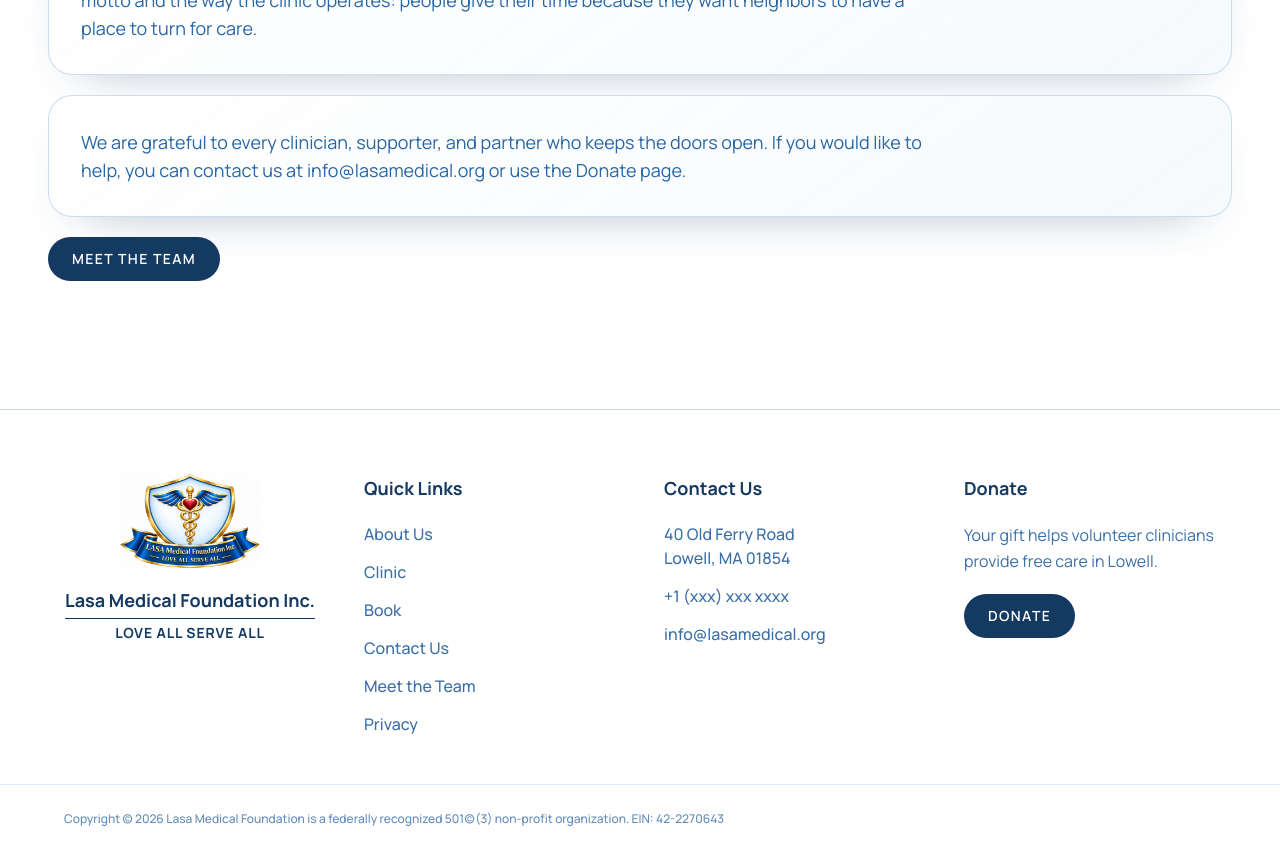
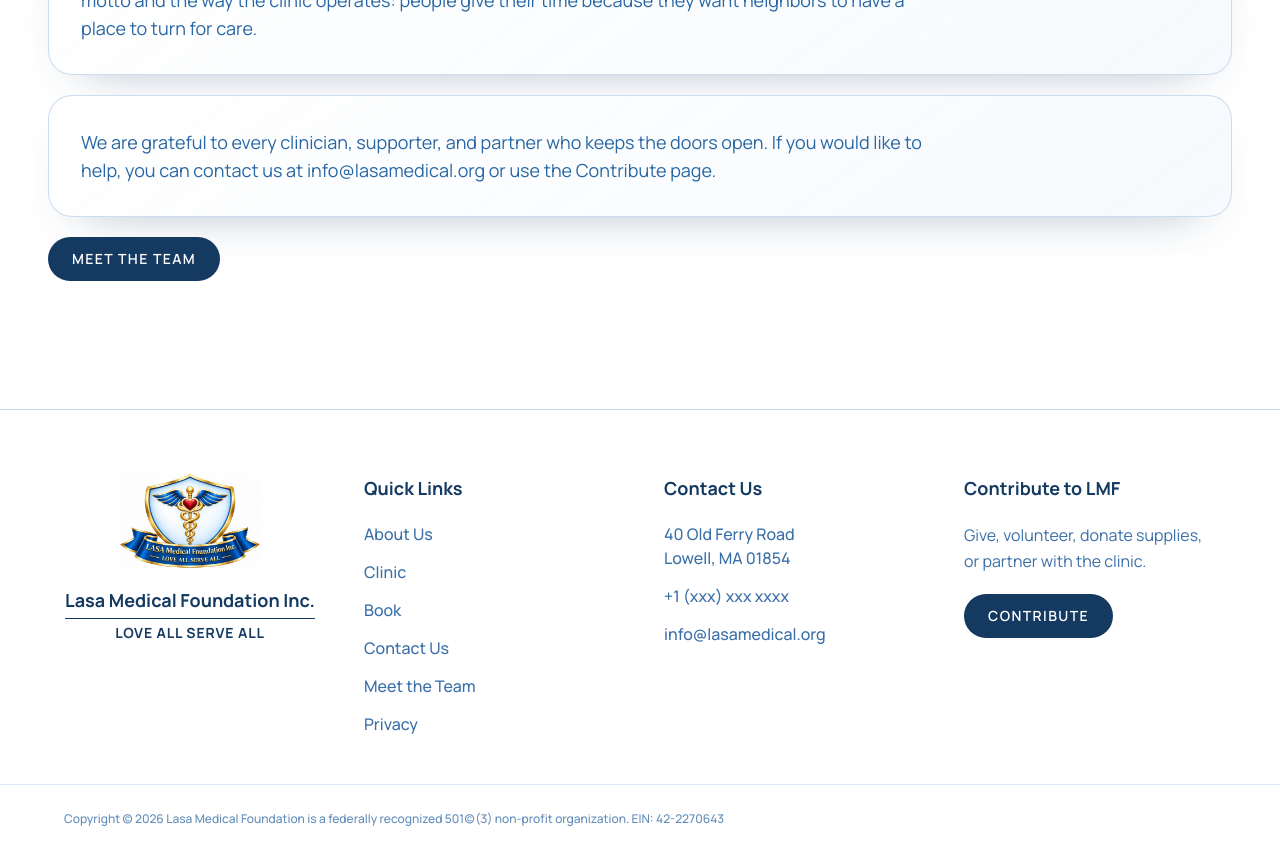
Before and after one commit to LASA-git/LMF-Frontend, a React (Vite) app: page /en in a window 1280 px wide. Shown: the part 860-1724 px from the top of the page. Built offline with nearby package versions, Linux system fonts and the light colour scheme; no server answers.

Commit message:
contribute to LMF

```diff
--- a/src/constants/contact.js
+++ b/src/constants/contact.js
@@ -8,6 +8,8 @@ export const CONTACT = {
   faxLabel: '',
   emailHref: 'mailto:info@lasamedical.org',
   emailLabel: 'info@lasamedical.org',
+  paypalDonateUrl: '',
+  volunteerFormUrl: '',
   facebookUrl: 'https://m.facebook.com/loveallserveallne/',
   mapsEmbedUrl: 'https://www.google.com/maps?q=40+Old+Ferry+Road,+Lowell,+MA+01854&output=embed',
   mapsOpenUrl: 'https://maps.app.goo.gl/b16FkqyKXTAioZb37',
--- a/src/content/en.js
+++ b/src/content/en.js
@@ -24,7 +24,7 @@ export const en = {
     { id: 'clinic', label: 'Clinic', to: '/en/clinic' },
     { id: 'book', label: 'Book', to: '/en/schedule' },
     { id: 'contact', label: 'Contact Us', to: '/en/contact' },
-    { id: 'donate', label: 'Donate', to: '/en/donate', emphasize: true },
+    { id: 'donate', label: 'Contribute to LMF', to: '/en/donate', emphasize: true },
   ],
   splash: {
     title: 'LASA Medical Foundation',
@@ -42,7 +42,7 @@ export const en = {
       'LASA Medical Foundation is a Massachusetts-based 501(c)(3) nonprofit organized to provide free and low-cost healthcare to underserved people through a volunteer-driven clinic. No service is contingent on a patient’s ability to pay or insurance status.',
       'The clinic offers non-emergency primary care for acute and chronic conditions. Volunteer physicians, nurse practitioners, physician assistants, registered nurses, physical therapists, and community members staff each clinic day without salaries, so as much support as possible goes to patient care.',
       'Many of those volunteers come from the Lowell community we serve. “Love All, Serve All” is both our motto and the way the clinic operates: people give their time because they want neighbors to have a place to turn for care.',
-      'We are grateful to every clinician, supporter, and partner who keeps the doors open. If you would like to help, you can contact us at info@lasamedical.org or use the Donate page.',
+      'We are grateful to every clinician, supporter, and partner who keeps the doors open. If you would like to help, you can contact us at info@lasamedical.org or use the Contribute page.',
     ],
   },
   team: {
@@ -77,10 +77,29 @@ export const en = {
     scheduleCta: 'Book a clinic day',
   },
   donate: {
-    title: 'Donate',
-    body: 'Your gift helps volunteer clinicians provide free care in Lowell. PayPal checkout will be connected here next.',
-    button: 'Donate',
-    comingSoon: 'The PayPal redirect is not configured yet. This button is a placeholder.',
+    title: 'Contribute to LMF',
+    lede: 'Support the clinic through a gift, your time, supplies, or a community partnership.',
+    button: 'Contribute',
+    donation: {
+      title: 'Make a Donation',
+      body: 'Your gift helps volunteer clinicians provide free care in Lowell.',
+      button: 'Donate',
+      note: 'PayPal checkout will be connected here next.',
+    },
+    volunteer: {
+      title: 'Volunteer',
+      body: 'Join volunteer clinicians and community members at the free medical clinic.',
+      button: 'Volunteer',
+      note: 'A volunteer form will be connected here soon.',
+    },
+    supplies: {
+      title: 'Donate Medical Supplies',
+      body: 'To donate medical supplies, contact Vijay Sarathy, Clinic Administrator.',
+    },
+    partner: {
+      title: 'Become a Community Partner',
+      body: 'To become a community partner, contact Vijay Sarathy, Clinic Administrator.',
+    },
   },
   clinic: {
     heroTitle: 'The Clinic',
@@ -94,7 +113,7 @@ export const en = {
       { id: 'contact', label: 'Contact' },
       { id: 'privacy', label: 'Privacy' },
       { id: 'schedule', label: 'Schedule' },
-      { id: 'donate', label: 'Donate' },
+      { id: 'donate', label: 'Contribute' },
     ],
     paragraphs: [
       'We provide non-emergency care for both acute and chronic medical conditions. The clinic is staffed by volunteer physicians, nurse practitioners, physician assistants, registered nurses, physical therapists, and other support staff.',
@@ -225,7 +244,7 @@ export const en = {
   },
   footer: {
     linksTitle: 'Quick Links',
-    donateIntro: 'Your gift helps volunteer clinicians provide free care in Lowell.',
+    donateIntro: 'Give, volunteer, donate supplies, or partner with the clinic.',
     legal:
       'Lasa Medical Foundation is a federally recognized 501(c)(3) non-profit organization. EIN: 42-2270643',
   },
--- a/src/content/es.js
+++ b/src/content/es.js
@@ -24,7 +24,7 @@ export const es = {
     { id: 'clinic', label: 'Clínica', to: '/es/clinica' },
     { id: 'book', label: 'Reservar', to: '/es/horario' },
     { id: 'contact', label: 'Contáctenos', to: '/es/contacto' },
-    { id: 'donate', label: 'Donar', to: '/es/donar', emphasize: true },
+    { id: 'donate', label: 'Contribuir a LMF', to: '/es/donar', emphasize: true },
   ],
   splash: {
     title: 'LASA Medical Foundation',
@@ -42,7 +42,7 @@ export const es = {
       'LASA Medical Foundation es una organización 501(c)(3) con sede en Massachusetts creada para brindar atención médica gratuita y de bajo costo a personas desatendidas mediante una clínica impulsada por voluntarios. Ningún servicio depende de la capacidad de pago ni del estado de seguro del paciente.',
       'La clínica ofrece atención primaria que no es de emergencia para afecciones agudas y crónicas. Médicos voluntarios, enfermeras practicantes, asistentes médicos, enfermeras registradas, fisioterapeutas y miembros de la comunidad atienden cada día de clínica sin salario, para que el mayor apoyo posible llegue a los pacientes.',
       'Muchos de esos voluntarios provienen de la comunidad de Lowell a la que servimos. “Amar a todos, servir a todos” es nuestro lema y la forma en que opera la clínica: las personas ofrecen su tiempo para que los vecinos tengan un lugar donde recibir atención.',
-      'Agradecemos a cada clínico, colaborador y aliado que mantiene las puertas abiertas. Si desea ayudar, puede escribirnos a info@lasamedical.org o usar la página Donar.',
+      'Agradecemos a cada clínico, colaborador y aliado que mantiene las puertas abiertas. Si desea ayudar, puede escribirnos a info@lasamedical.org o usar la página Contribuir.',
     ],
   },
   team: {
@@ -77,10 +77,29 @@ export const es = {
     scheduleCta: 'Reservar un día de clínica',
   },
   donate: {
-    title: 'Donar',
-    body: 'Su donativo ayuda a que clínicos voluntarios brinden atención gratuita en Lowell. El pago por PayPal se conectará aquí después.',
-    button: 'Donar',
-    comingSoon: 'La redirección a PayPal aún no está configurada. Este botón es un marcador de posición.',
+    title: 'Contribuir a LMF',
+    lede: 'Apoye la clínica con un donativo, su tiempo, suministros o una alianza comunitaria.',
+    button: 'Contribuir',
+    donation: {
+      title: 'Hacer un donativo',
+      body: 'Su donativo ayuda a que clínicos voluntarios brinden atención gratuita en Lowell.',
+      button: 'Donar',
+      note: 'El pago por PayPal se conectará aquí después.',
+    },
+    volunteer: {
+      title: 'Ser voluntario',
+      body: 'Únase a clínicos y miembros de la comunidad en la clínica médica gratuita.',
+      button: 'Voluntariado',
+      note: 'Pronto se conectará aquí un formulario de voluntariado.',
+    },
+    supplies: {
+      title: 'Donar suministros médicos',
+      body: 'Para donar suministros médicos, comuníquese con Vijay Sarathy, administrador de la clínica.',
+    },
+    partner: {
+      title: 'Ser aliado comunitario',
+      body: 'Para ser aliado comunitario, comuníquese con Vijay Sarathy, administrador de la clínica.',
+    },
   },
   clinic: {
     heroTitle: 'La Clínica',
@@ -94,7 +113,7 @@ export const es = {
       { id: 'contact', label: 'Contacto' },
       { id: 'privacy', label: 'Privacidad' },
       { id: 'schedule', label: 'Reservar' },
-      { id: 'donate', label: 'Donar' },
+      { id: 'donate', label: 'Contribuir' },
     ],
     paragraphs: [
       'Brindamos atención que no es de emergencia para afecciones médicas agudas y crónicas. La clínica cuenta con médicos voluntarios, enfermeras practicantes, asistentes médicos, enfermeras registradas, fisioterapeutas y otro personal de apoyo.',
@@ -226,7 +245,7 @@ export const es = {
   },
   footer: {
     linksTitle: 'Enlaces',
-    donateIntro: 'Su donativo ayuda a que clínicos voluntarios brinden atención gratuita en Lowell.',
+    donateIntro: 'Done, sea voluntario, aporte suministros o aliése con la clínica.',
     legal:
       'Lasa Medical Foundation es una organización sin fines de lucro 501(c)(3) reconocida a nivel federal. EIN: 42-2270643',
   },
--- a/src/pages/ClinicPage.jsx
+++ b/src/pages/ClinicPage.jsx
@@ -114,7 +114,7 @@ export default function ClinicPage({ lang }) {
       </Section>
 
       <Section id="donate" title={donate.title}>
-        <p className="reading-copy text-lg text-lasa-600">{donate.body}</p>
+        <p className="reading-copy text-lg text-lasa-600">{donate.lede}</p>
         <Link
           to={content.paths.donate}
           className="mt-6 inline-flex rounded-full bg-lasa-700 px-6 py-3 text-sm font-semibold uppercase tracking-widest text-white hover:bg-lasa-600"
```
Also changed, not shown: src/pages/DonatePage.jsx (+75 -11 lines).
